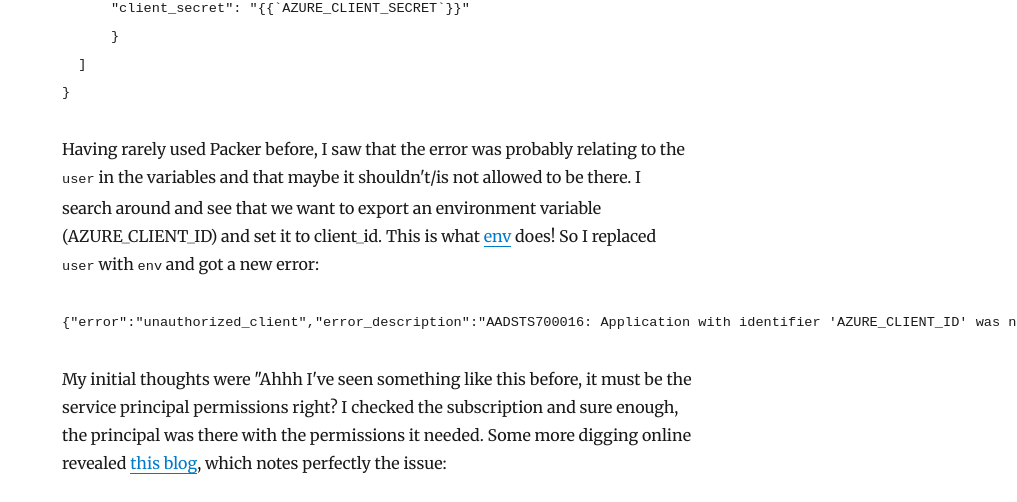
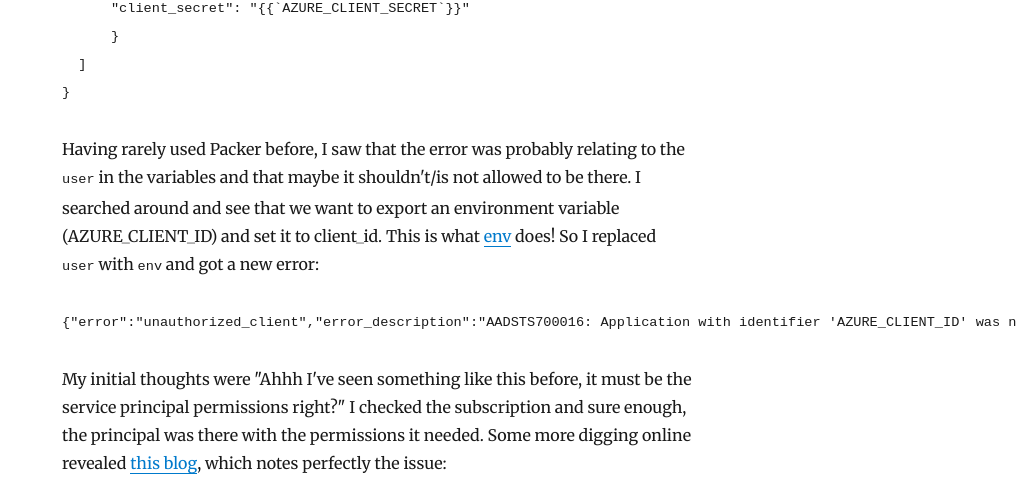
Before and after one commit to HarleyB123/blog.harleybates.co.uk, a Gatsby site: page /til1/ in a window 1280 px wide. Shown: the part 1412-1914 px from the top of the page, without its empty margins (263-1280 px from the left). Built offline with nearby package versions, Linux system fonts and the light colour scheme; Gatsby itself is replaced by a stand-in of ours; some packages are replaced by stand-ins of ours; code samples lack their colours.

Commit message:
end quote and merge

````diff
--- a/content/blog/til1/index.md
+++ b/content/blog/til1/index.md
@@ -43,13 +43,13 @@ When I first looked at the repo, This was the JSON (Truncated):
   ]
 }
 ```
-Having rarely used Packer before, I saw that the error was probably relating to the ```user``` in the variables and that maybe it shouldn't/is not allowed to be there. I search around and see that we want to export an environment variable (AZURE\_CLIENT\_ID) and set it to client\_id. This is what [env](https://www.packer.io/docs/templates/hcl_templates/functions/contextual/env) does! So I replaced ```user``` with ```env``` and got a new error:
+Having rarely used Packer before, I saw that the error was probably relating to the ```user``` in the variables and that maybe it shouldn't/is not allowed to be there. I searched around and see that we want to export an environment variable (AZURE\_CLIENT\_ID) and set it to client\_id. This is what [env](https://www.packer.io/docs/templates/hcl_templates/functions/contextual/env) does! So I replaced ```user``` with ```env``` and got a new error:
 
 ```
 {"error":"unauthorized_client","error_description":"AADSTS700016: Application with identifier 'AZURE_CLIENT_ID' was not found in the directory '***'}
 ```
 
-My initial thoughts were "Ahhh I've seen something like this before, it must be the service principal permissions right? I checked the subscription and sure enough, the principal was there with the permissions it needed. Some more digging online revealed [this blog](https://compositecode.blog/2019/08/06/error-build-azure-arm-errored-adal-failed-to-execute-the-refresh-request-error/), which notes perfectly the issue:
+My initial thoughts were "Ahhh I've seen something like this before, it must be the service principal permissions right?" I checked the subscription and sure enough, the principal was there with the permissions it needed. Some more digging online revealed [this blog](https://compositecode.blog/2019/08/06/error-build-azure-arm-errored-adal-failed-to-execute-the-refresh-request-error/), which notes perfectly the issue:
 
 ```
 What this does is take the environment variables and passes them to what will be user variables for the builder block to make use of.
````
